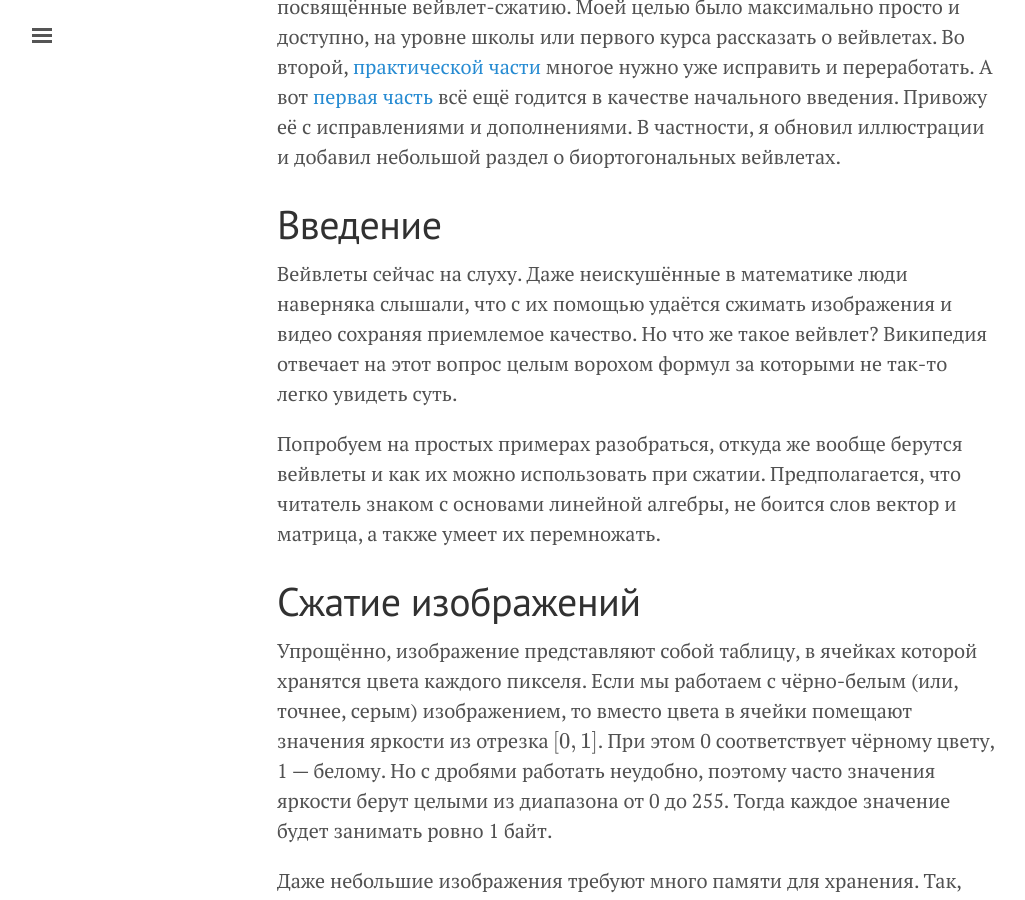
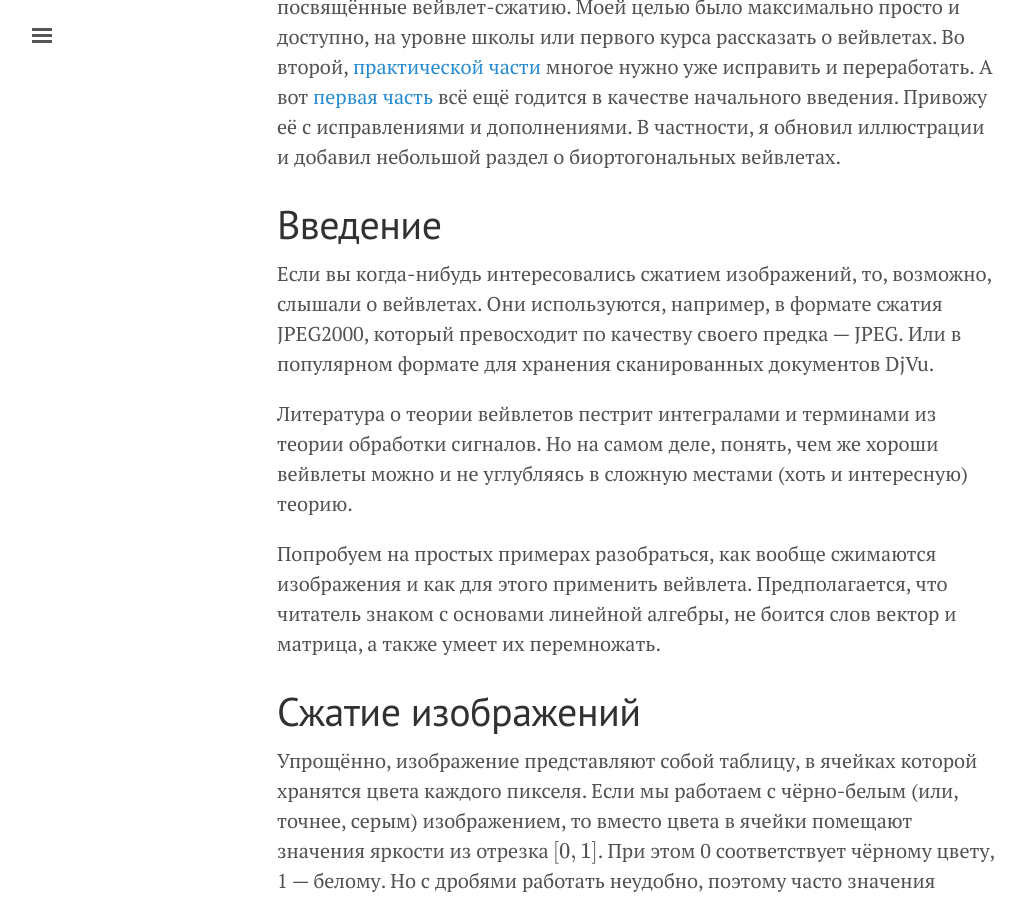
Before and after one commit to velikodniy/velikodniy.github.io, a Jekyll site: the page built from _posts/2019-01-31-wavelets-theory.md, in a window 1280 px wide and 900 px high, scrolled down 270 px. Shown: the whole window, without its empty margins (3-1028 px from the left). Built offline with Jekyll 4.4.1, drawn with Linux system fonts in a browser that asks for light colours; formulas are drawn with MathJax 3; a script that is not in the unit is left out; some of the changed text lies outside the part shown.

Commit message:
Rewrite the introduction, a link to an article on Daubechies

```diff
--- a/_posts/2019-01-31-wavelets-theory.md
+++ b/_posts/2019-01-31-wavelets-theory.md
@@ -16,14 +16,18 @@ title: Вейвлет-сжатие на пальцах
 Введение
 ========
 
-Вейвлеты сейчас на слуху. Даже неискушённые в математике люди
-наверняка слышали, что с их помощью удаётся сжимать изображения и
-видео сохраняя приемлемое качество. Но что же такое вейвлет? Википедия
-отвечает на этот вопрос целым ворохом формул за которыми не так-то
-легко увидеть суть.
+Если вы когда-нибудь интересовались сжатием изображений, то, возможно,
+слышали о вейвлетах. Они используются, например, в формате сжатия
+JPEG2000, который превосходит по качеству своего предка — JPEG.
+Или в популярном формате для хранения сканированных документов DjVu.
 
-Попробуем на простых примерах разобраться, откуда же вообще берутся
-вейвлеты и как их можно использовать при сжатии. Предполагается, что
+Литература о теории вейвлетов пестрит интегралами и терминами из
+теории обработки сигналов. Но на самом деле, понять, чем же хороши
+вейвлеты можно и не углубляясь в сложную местами (хоть и интересную)
+теорию.
+
+Попробуем на простых примерах разобраться, как вообще сжимаются
+изображения и как для этого применить вейвлета. Предполагается, что
 читатель знаком с основами линейной алгебры, не боится слов вектор и
 матрица, а также умеет их перемножать.
 
```
Also changed, not shown: other parts of _posts/2019-01-31-wavelets-theory.md (+1 -0 lines).
